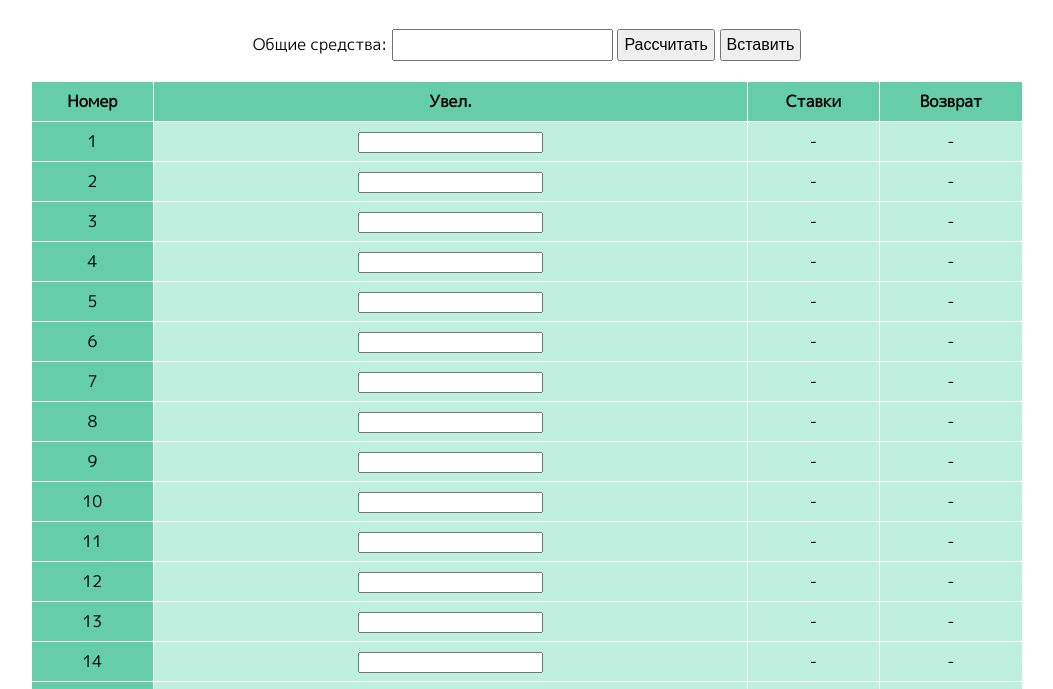
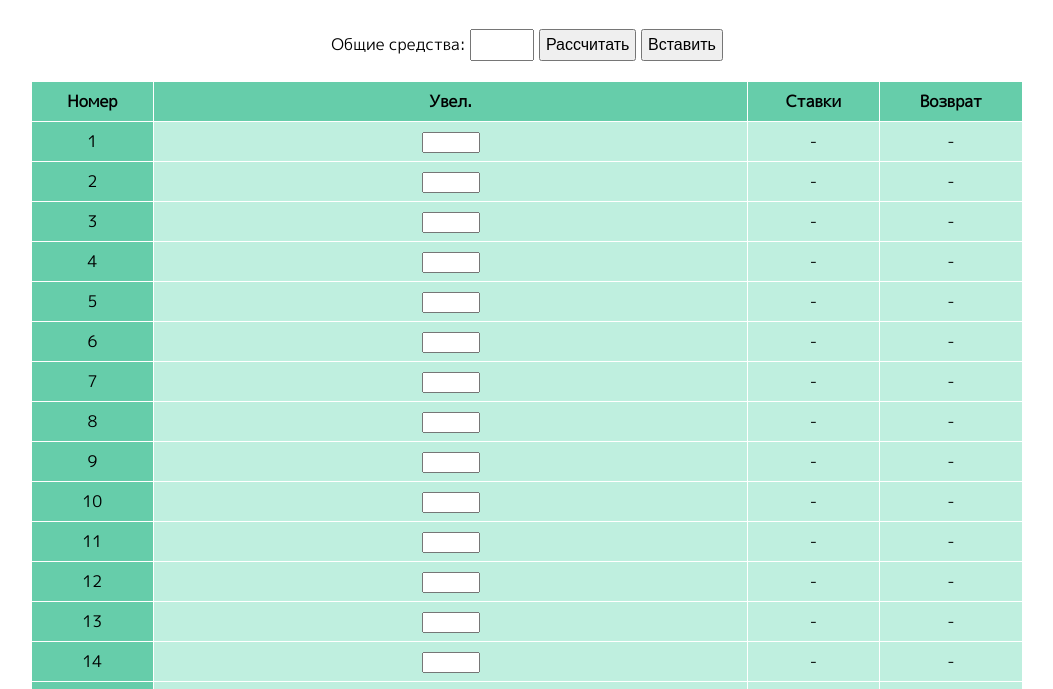
Before and after one commit to Unipega29/kb-bp, a plain HTML site: page index.html in a window 1280 px wide. Shown: the part 91-780 px from the top of the page, without its empty margins (113-1166 px from the left). Drawn offline with Linux system fonts and the light colour scheme.

Commit message:
Update index.html

```diff
--- a/index.html
+++ b/index.html
@@ -13,6 +13,10 @@
             box-sizing: border-box;
             text-align: center;
         }
+    input[type="number"] {
+        width: 50px; /* オッズ入力欄の幅を狭く設定 */
+        text-align: center;
+    }
         table {
             width: 80%;
             margin: 20px auto;
```
